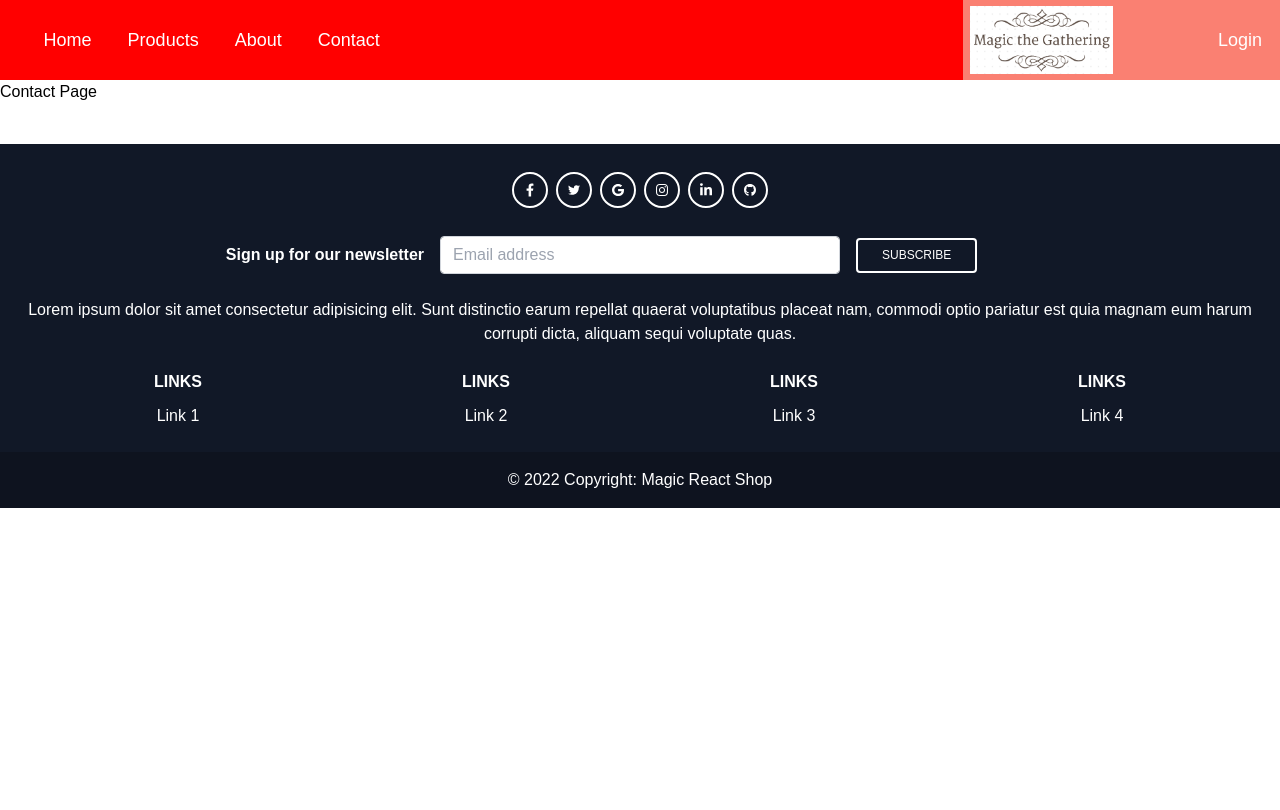
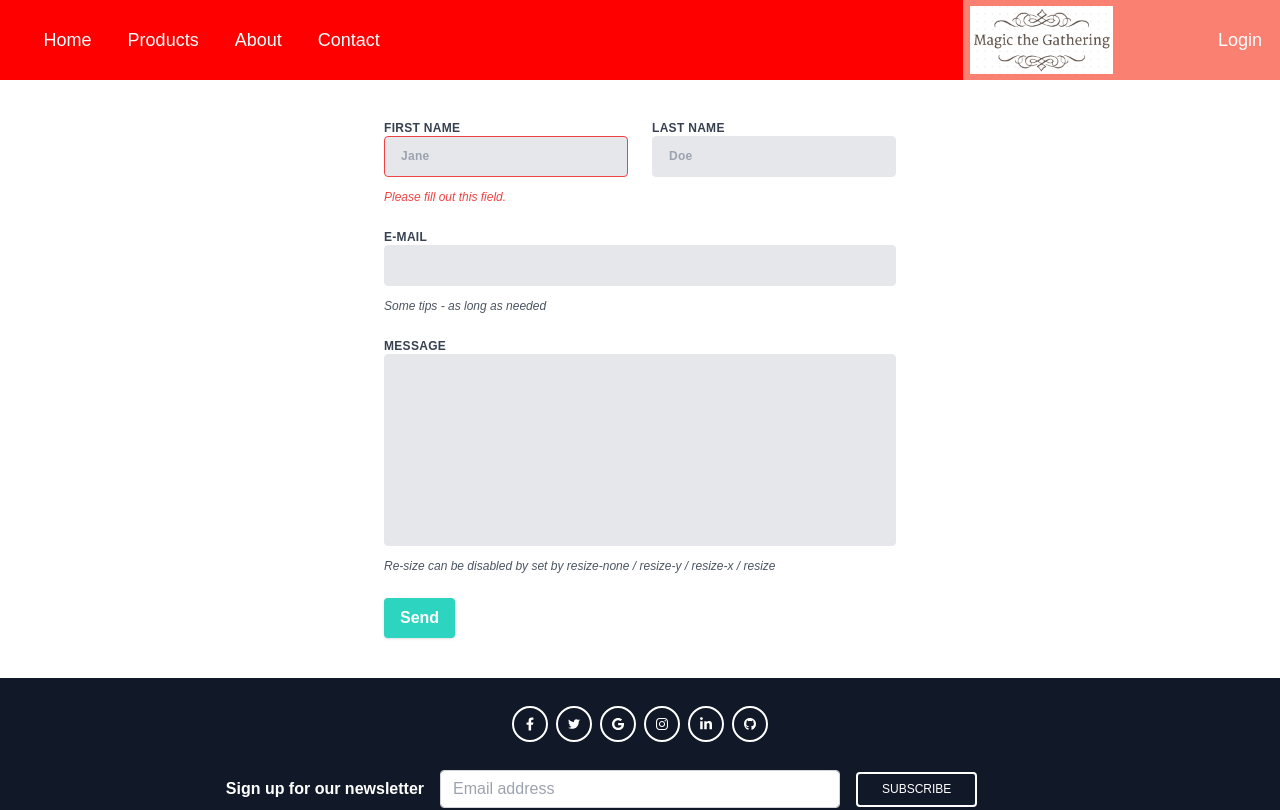
Before and after one commit to NiklasSod/magic-cards-frontend, a React (Create React App) app: page /contact in a window 1280 px wide. Shown: the top 810 px of the page. Built offline with nearby package versions, Linux system fonts and the light colour scheme.

Commit message:
add contact form on contact page

```diff
--- a/src/pages/Contact.jsx
+++ b/src/pages/Contact.jsx
@@ -1,5 +1,96 @@
 function Contact() {
-  return <div>Contact Page</div>;
+  const submitForm = (e) => {
+    e.preventDefault();
+  };
+
+  return (
+    <form
+      className="w-full max-w-lg mx-auto mt-10"
+      action="mailto:nma.prob@gmail.com"
+      onSubmit={(e) => submitForm(e)}
+    >
+      <div className="flex flex-wrap -mx-3 mb-6">
+        <div className="w-full md:w-1/2 px-3 mb-6 md:mb-0">
+          <label
+            className="block uppercase tracking-wide text-gray-700 text-xs font-bold mb-2"
+            htmlFor="grid-first-name"
+          >
+            First Name
+            <input
+              className="appearance-none block w-full bg-gray-200 text-gray-700 border border-red-500 rounded py-3 px-4 mb-3 leading-tight focus:outline-none focus:bg-white"
+              id="grid-first-name"
+              type="text"
+              placeholder="Jane"
+            />
+          </label>
+          <p className="text-red-500 text-xs italic">
+            Please fill out this field.
+          </p>
+        </div>
+        <div className="w-full md:w-1/2 px-3">
+          <label
+            className="block uppercase tracking-wide text-gray-700 text-xs font-bold mb-2"
+            htmlFor="grid-last-name"
+          >
+            Last Name
+            <input
+              className="appearance-none block w-full bg-gray-200 text-gray-700 border border-gray-200 rounded py-3 px-4 leading-tight focus:outline-none focus:bg-white focus:border-gray-500"
+              id="grid-last-name"
+              type="text"
+              placeholder="Doe"
+            />
+          </label>
+        </div>
+      </div>
+      <div className="flex flex-wrap -mx-3 mb-6">
+        <div className="w-full px-3">
+          <label
+            className="block uppercase tracking-wide text-gray-700 text-xs font-bold mb-2"
+            htmlFor="grid-password"
+          >
+            E-mail
+            <input
+              className="appearance-none block w-full bg-gray-200 text-gray-700 border border-gray-200 rounded py-3 px-4 mb-3 leading-tight focus:outline-none focus:bg-white focus:border-gray-500"
+              id="email"
+              type="email"
+            />
+          </label>
+          <p className="text-gray-600 text-xs italic">
+            Some tips - as long as needed
+          </p>
+        </div>
+      </div>
+      <div className="flex flex-wrap -mx-3 mb-6">
+        <div className="w-full px-3">
+          <label
+            className="block uppercase tracking-wide text-gray-700 text-xs font-bold mb-2"
+            htmlFor="grid-password"
+          >
+            Message
+            <textarea
+              className=" no-resize appearance-none block w-full bg-gray-200 text-gray-700 border border-gray-200 rounded py-3 px-4 mb-3 leading-tight focus:outline-none focus:bg-white focus:border-gray-500 h-48 resize-none"
+              id="message"
+            />
+          </label>
+          <p className="text-gray-600 text-xs italic">
+            Re-size can be disabled by set by resize-none / resize-y / resize-x
+            / resize
+          </p>
+        </div>
+      </div>
+      <div className="md:flex md:items-center">
+        <div className="md:w-1/3">
+          <button
+            className="shadow bg-teal-400 hover:bg-teal-400 focus:shadow-outline focus:outline-none text-white font-bold py-2 px-4 rounded"
+            type="submit"
+          >
+            Send
+          </button>
+        </div>
+        <div className="md:w-2/3" />
+      </div>
+    </form>
+  );
 }
 
 export default Contact;
```
